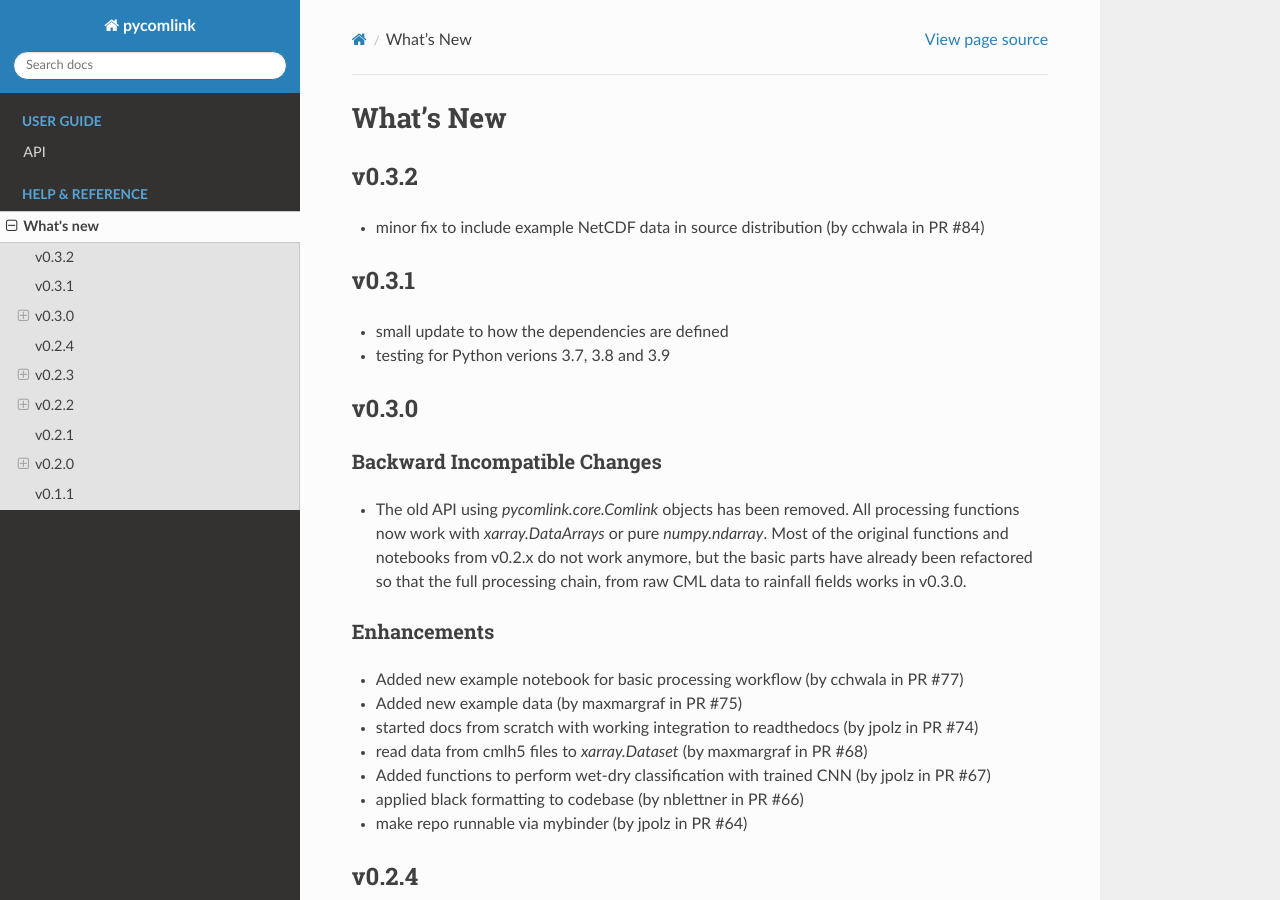
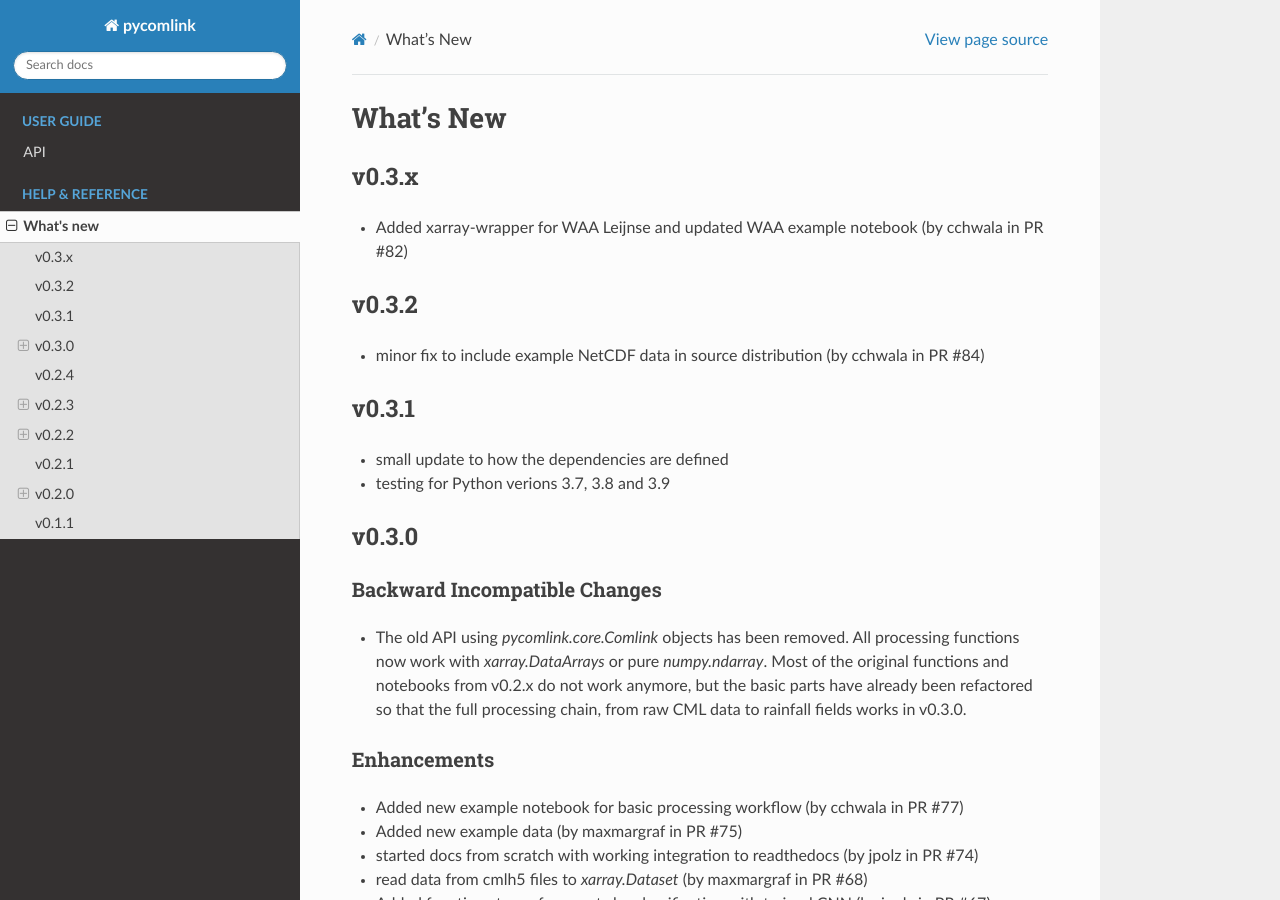
Before and after one commit to pycomlink/pycomlink, a Sphinx documentation site: the page built from docs/whats-new.rst, in a window 1280 px wide and 900 px high. Built offline with Sphinx 7.4.7 and the Read the Docs theme 2.0.0, drawn with Linux system fonts in a browser that asks for light colours.

Commit message:
whatsnew entry

```diff
--- a/docs/whats-new.rst
+++ b/docs/whats-new.rst
@@ -1,6 +1,13 @@
 **********************
 What's New
 **********************
+
+v0.3.x
+------
+
+* Added xarray-wrapper for WAA Leijnse and updated WAA example notebook (by cchwala
+  in PR #82)
+
 
 v0.3.2
 ------
```
